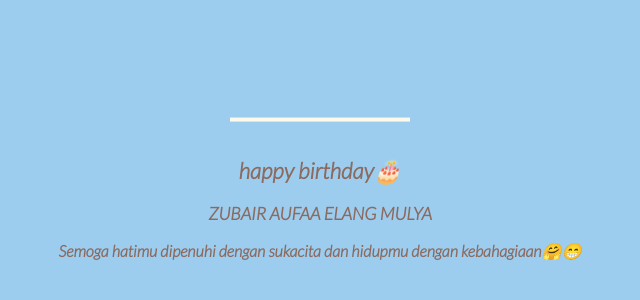
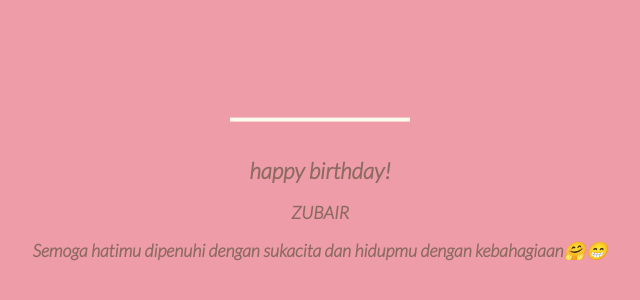
Before and after one commit to zubairaufaa-svg/Ucapan-HBD, a plain HTML site: page index.html in a window 1280 px wide. Shown: the part 206-506 px from the top of the page, without its empty margins (328-968 px from the left). Drawn offline with Linux system fonts and the light colour scheme.

Commit message:
Update index.html

```diff
--- a/index.html
+++ b/index.html
@@ -16,7 +16,7 @@
       }
 
       body {
-        background: #9ccdee;
+        background: #ee9ca7;
       }
 
       .name{
@@ -283,8 +283,9 @@
         <rect x="10" y="475.571" fill="#fefae9" width="180" height="4" />
       </svg>
       <div class="text">
- <h1>happy birthday🎂</h1>
-      <p class="name">ZUBAIR AUFAA ELANG MULYA</p>
-      <p style="font-weight: bold;">Semoga hatimu dipenuhi dengan sukacita dan hidupmu dengan kebahagiaan🤗😁</p>
+      <h1>happy birthday!</h1>
+      <p class="name">ZUBAIR</p>
+      <p class="name">Semoga hatimu dipenuhi dengan sukacita dan hidupmu dengan kebahagiaan🤗😁</p>
+      </div>
   </body>
 </html>
```
